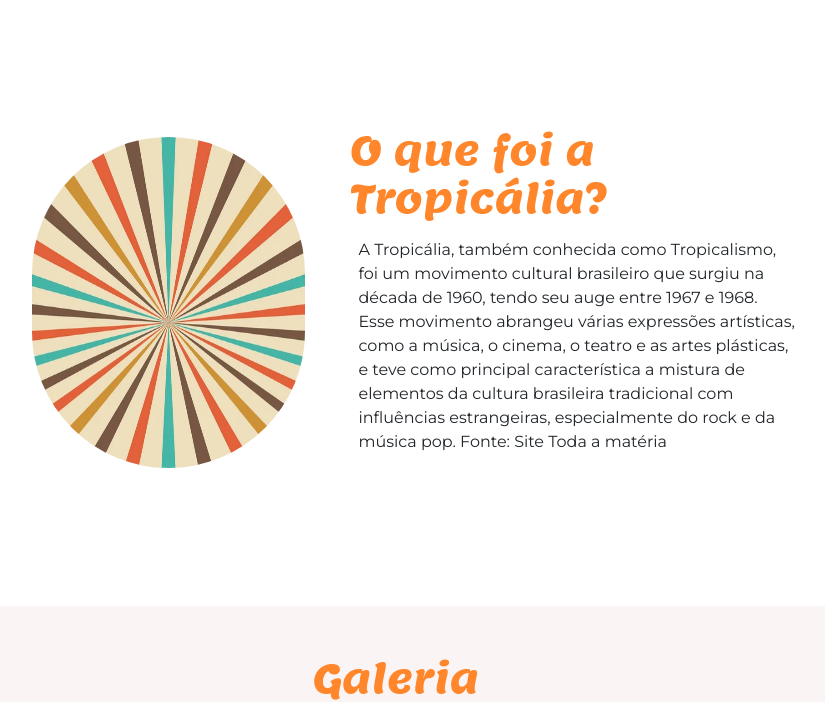
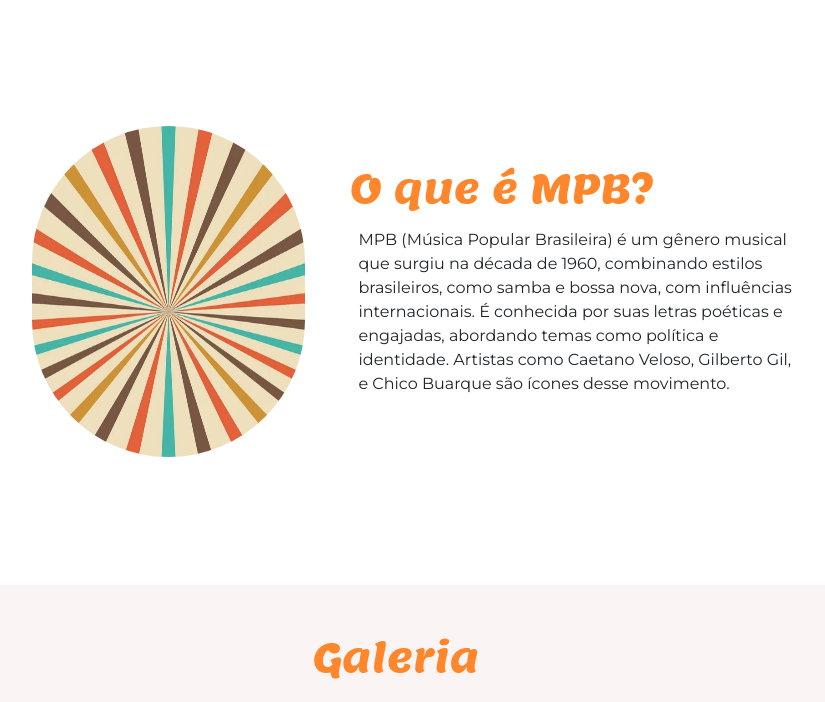
Before and after one commit to LarissaMortadela/Proj.acessibilidade, a plain HTML site: page index.html in a window 1280 px wide. Shown: the part 920-1622 px from the top of the page, without its empty margins (244-1069 px from the left). Drawn offline with nearby package versions, Linux system fonts and the light colour scheme.

Commit message:
oque é mpb

```diff
--- a/index.html
+++ b/index.html
@@ -57,12 +57,10 @@
                     <img src="img/fundompb.jpg" class="rounded-pill" width="273" height="331" loading="lazy">
                 </div>
                 <div class="col-5">
-                    <h2>O que foi a Tropicália?</h2>
-                    <p class="p-2">A Tropicália, também conhecida como Tropicalismo, foi um movimento cultural
-                        brasileiro que surgiu na década de 1960, tendo seu auge entre 1967 e 1968. Esse movimento
-                        abrangeu várias expressões artísticas, como a música, o cinema, o teatro e as artes plásticas, e
-                        teve como principal característica a mistura de elementos da cultura brasileira tradicional com
-                        influências estrangeiras, especialmente do rock e da música pop. Fonte: Site Toda a matéria</p>
+                    <h2>O que é MPB?</h2>
+                    <p class="p-2">MPB (Música Popular Brasileira) é um gênero musical que surgiu na década de 1960, combinando estilos brasileiros, como samba e bossa nova, com influências internacionais.
+                        É conhecida por suas letras poéticas e engajadas, abordando temas como política e identidade.
+                        Artistas como Caetano Veloso, Gilberto Gil, e Chico Buarque são ícones desse movimento.</p>
                 </div>
             </div>
         </section>
```
